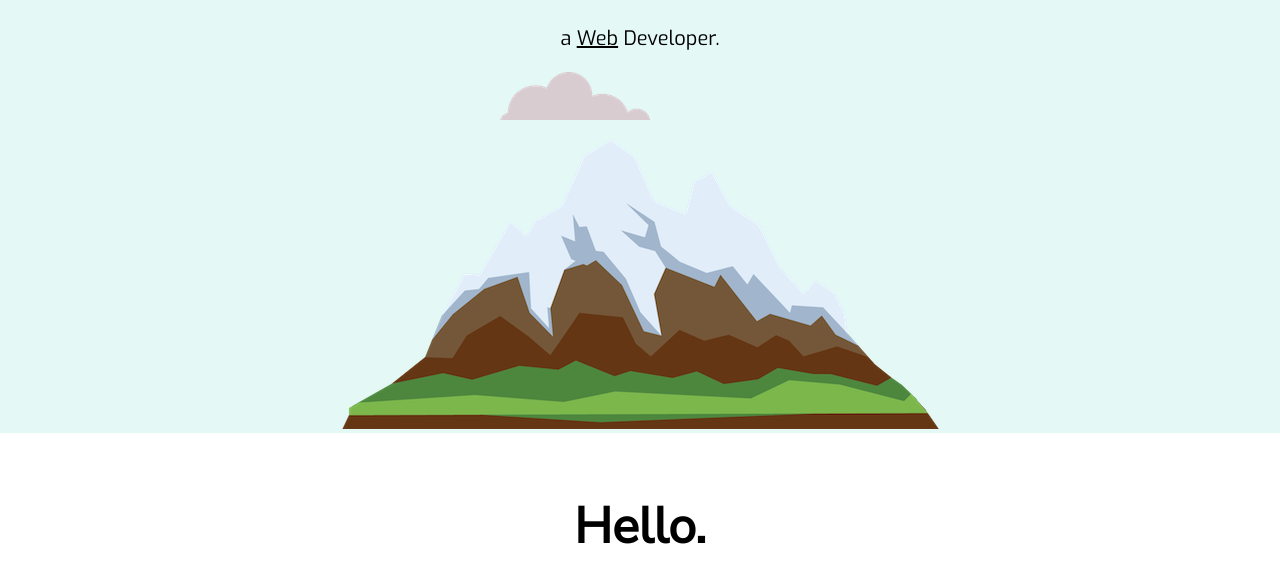
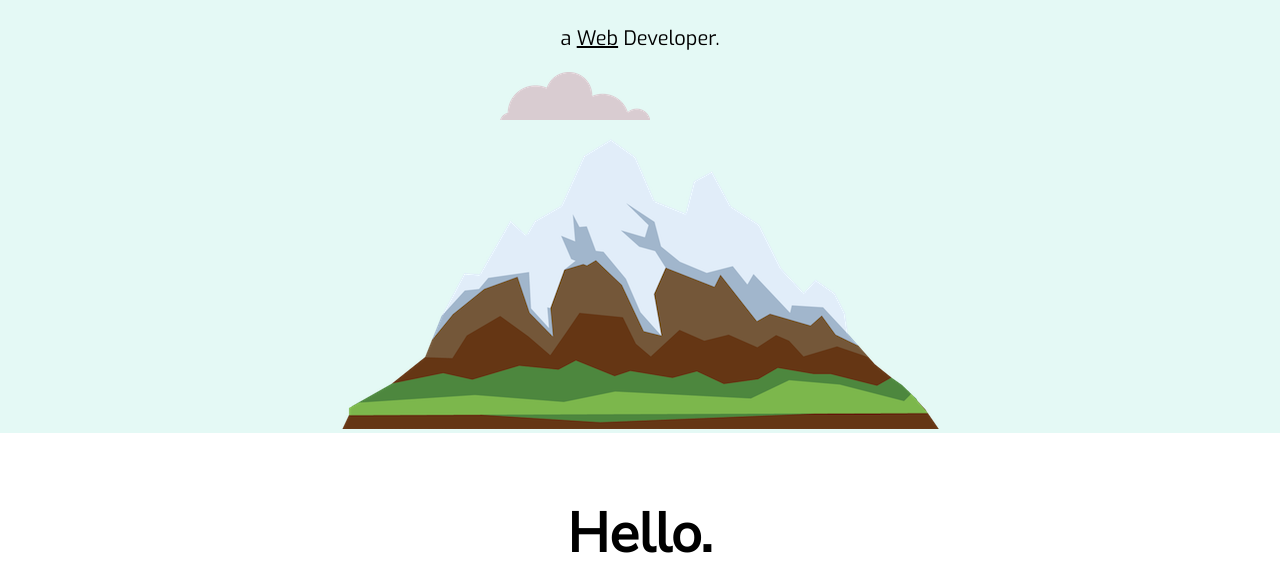
Before and after one commit to CBerkTure/Website, a plain HTML site: page index.html in a window 1280 px wide. Shown: the part 216-800 px from the top of the page. Drawn offline with Linux system fonts and the light colour scheme.

Commit message:
Add files via upload

```diff
--- a/CSS/Styles.css
+++ b/CSS/Styles.css
@@ -31,7 +31,7 @@ font-size: 70px;
 }
 h2,h3,h4{
     font-family: 'Nunito Sans', sans-serif;
-    font-size: 50px;
+    font-size: 55px;
     text-align: center;
 }
 h3{
```
